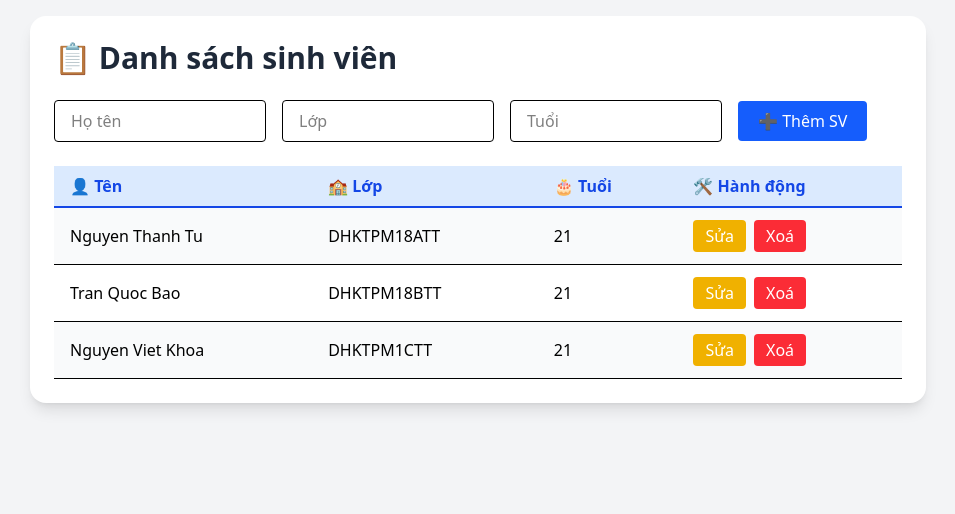
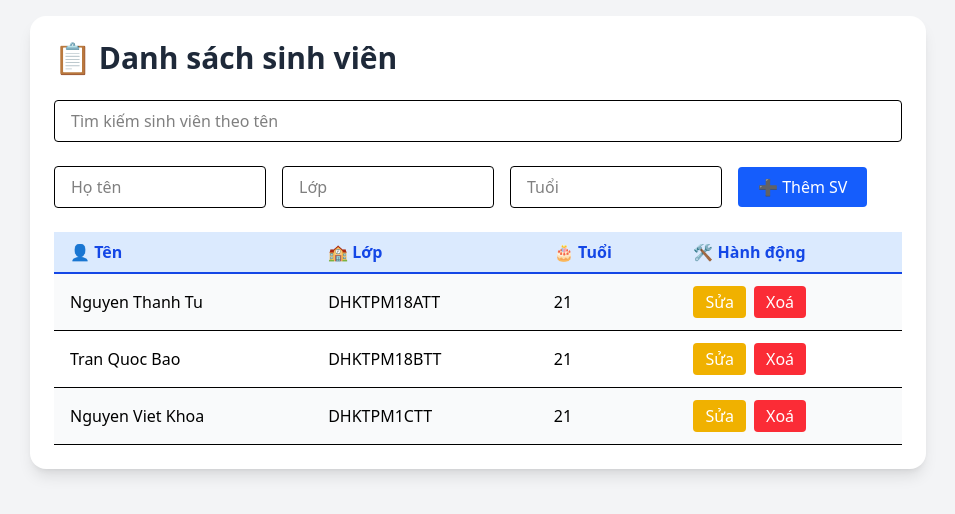
Before and after one commit to khanhlow1402/22691311_LeGiaKhanh_KT_PTGD, a React (Vite) app in the folder baikt/: page / in a window 1280 px wide. Shown: the top 514 px of the page, without its empty margins (162-1117 px from the left). Built offline with nearby package versions, Linux system fonts and the light colour scheme.

Commit message:
tìm kiếm sinh viên theo tên

```diff
--- a/baikt/src/components/StudentList.jsx
+++ b/baikt/src/components/StudentList.jsx
@@ -4,13 +4,13 @@ export default function StudentList() {
   const [students, setStudents] = useState([
     { id: 1, name: "Nguyen Thanh Tu", class: "DHKTPM18ATT", age: 21 },
     { id: 2, name: "Tran Quoc Bao", class: "DHKTPM18BTT", age: 21 },
-    { id: 2, name: "Nguyen Viet Khoa", class: "DHKTPM1CTT", age: 21 },
-
+    { id: 3, name: "Nguyen Viet Khoa", class: "DHKTPM1CTT", age: 21 },
   ]);
 
   const [newStudent, setNewStudent] = useState({ name: "", class: "", age: "" });
   const [editingId, setEditingId] = useState(null);
   const [editedStudent, setEditedStudent] = useState({ name: "", class: "", age: "" });
+  const [searchTerm, setSearchTerm] = useState("");  // Thêm state tìm kiếm
 
   const handleChange = (e) => {
     const { name, value } = e.target;
@@ -57,9 +57,29 @@ export default function StudentList() {
     setEditingId(null);
   };
 
+  const handleSearchChange = (e) => {
+    setSearchTerm(e.target.value);  // Cập nhật giá trị tìm kiếm
+  };
+
+  // Lọc danh sách sinh viên theo tên
+  const filteredStudents = students.filter((student) =>
+    student.name.toLowerCase().includes(searchTerm.toLowerCase())  // Lọc không phân biệt hoa thường
+  );
+
   return (
     <div className="p-6 max-w-4xl mx-auto bg-white rounded-2xl shadow-lg">
       <h1 className="text-3xl font-bold mb-6 text-gray-800">📋 Danh sách sinh viên</h1>
+
+      {/* Ô tìm kiếm */}
+      <div className="mb-6">
+        <input
+          type="text"
+          placeholder="Tìm kiếm sinh viên theo tên"
+          value={searchTerm}
+          onChange={handleSearchChange}
+          className="border px-4 py-2 rounded w-full"
+        />
+      </div>
 
       {/* Form thêm sinh viên */}
       <div className="flex flex-col md:flex-row items-center gap-4 mb-6">
@@ -107,7 +127,7 @@ export default function StudentList() {
             </tr>
           </thead>
           <tbody>
-            {students.map((sv, idx) => (
+            {filteredStudents.map((sv, idx) => (
               <tr
                 key={sv.id}
                 className={idx % 2 === 0 ? "bg-gray-50" : "bg-white hover:bg-gray-100"}
```
Also changed, not shown: 1 other file (tests, documents, lock files or other folders).
